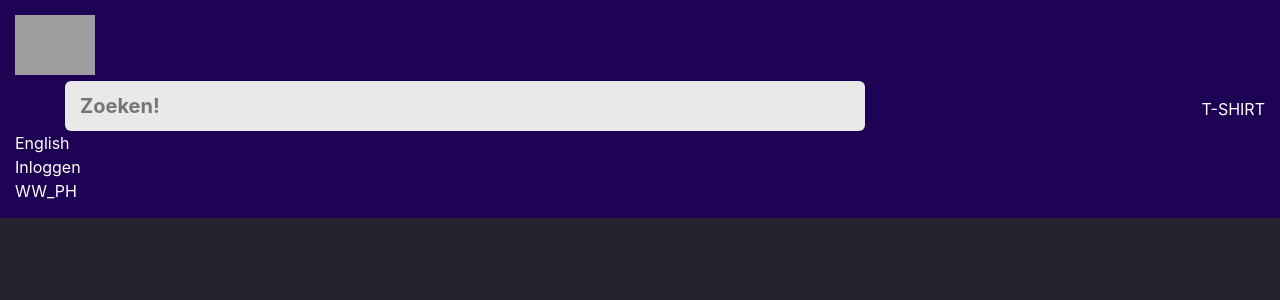
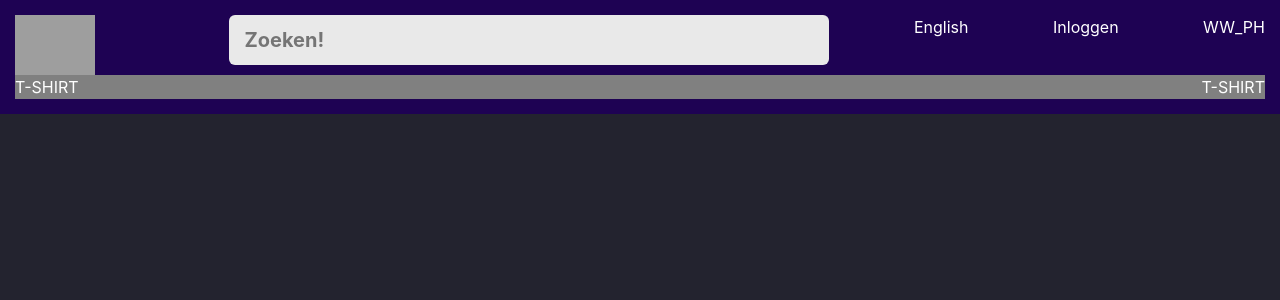
Before and after one commit to Joachiem/NerdyGadgets, a PHP site: page / in a window 1280 px wide. Shown: the top 300 px of the page. Run offline with PHP 8.4, Linux system fonts and the light colour scheme; some libraries are stand-ins or nearby versions; some web fonts are replaced; grey boxes are pictures that could not be loaded.

Commit message:
⌚ - navbar and homepage

```diff
--- a/partials/navbar.php
+++ b/partials/navbar.php
@@ -1,5 +1,5 @@
 <nav class="nav" id="nav">
-    <div>
+    <div class="row">
         <object class="logo" id="logo" type="image/svg+xml" data="public/img/logo.svg"></object>
 
         <div class="zoek-container">
@@ -15,26 +15,41 @@
             <a>WW_PH</a>
         </div>
     </div>
-    <div>
-    <div class="categorie">
+    <div class="row categorys">
+        <div class="category">
+            <a>T-SHIRT</a>
+        </div>
+        <div class="category">
             <a>T-SHIRT</a>
         </div>
     </div>
 </nav>
 
 <style>
+    .row {
+        justify-content: space-between;
+        width: 100%;
+        margin: 0px;
+
+    }
+
+    .categorys {
+        background-color: gray;
+
+    }
+
     .nav {
+        padding: 15px;
+        margin: 0;
         background-color: #1e0253;
-        padding: 15px;
         display: flex;
         align-items: center;
-        justify-content: space-between;
     }
 
     .nav .zoek-container {
         display: flex;
         margin-left: 50px;
-        width: 800px;
+        width: 600px;
 
     }
 
--- a/src/includes/header.php
+++ b/src/includes/header.php
@@ -1,4 +1,3 @@
-
 <head>
     <script src="public/JS/fontawesome.js" crossorigin="anonymous"></script>
     <script src="public/JS/jquery.min.js"></script>
```
Also changed, not shown: index.php (line endings or trailing spaces).
